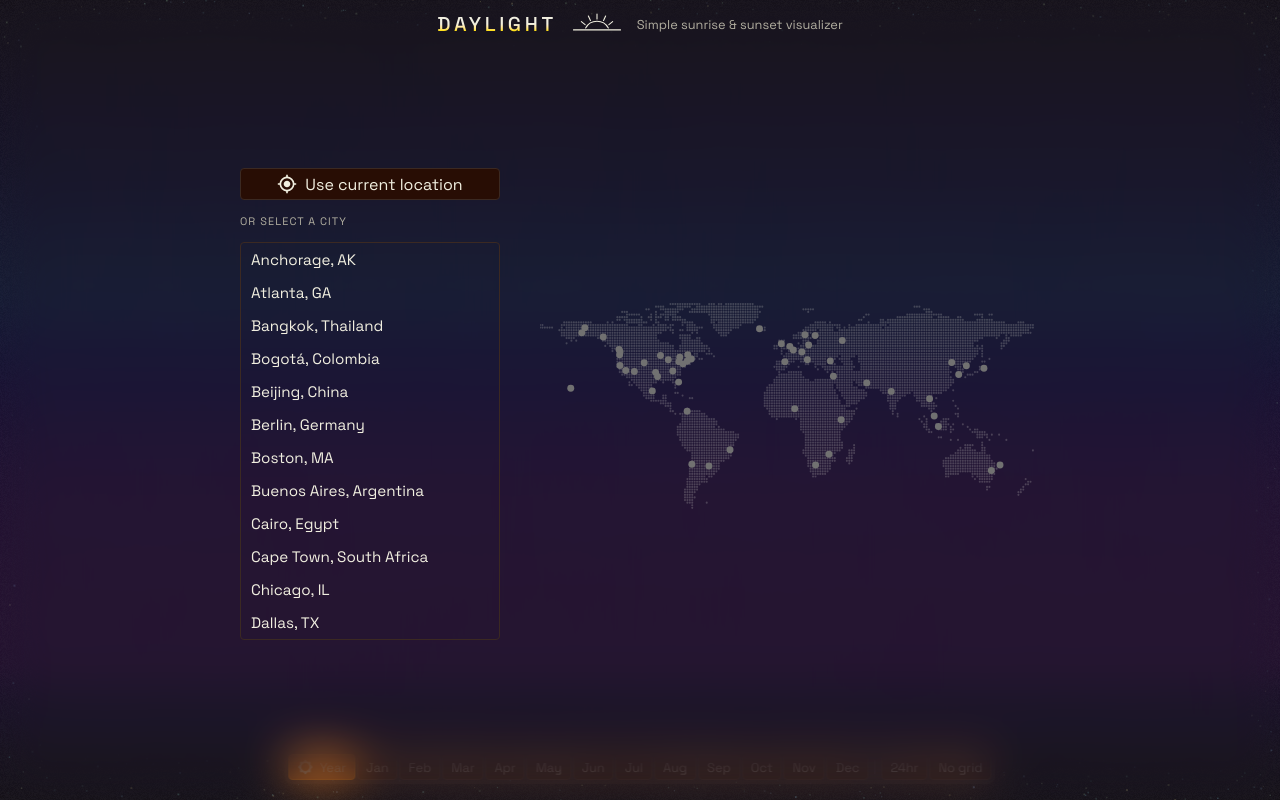
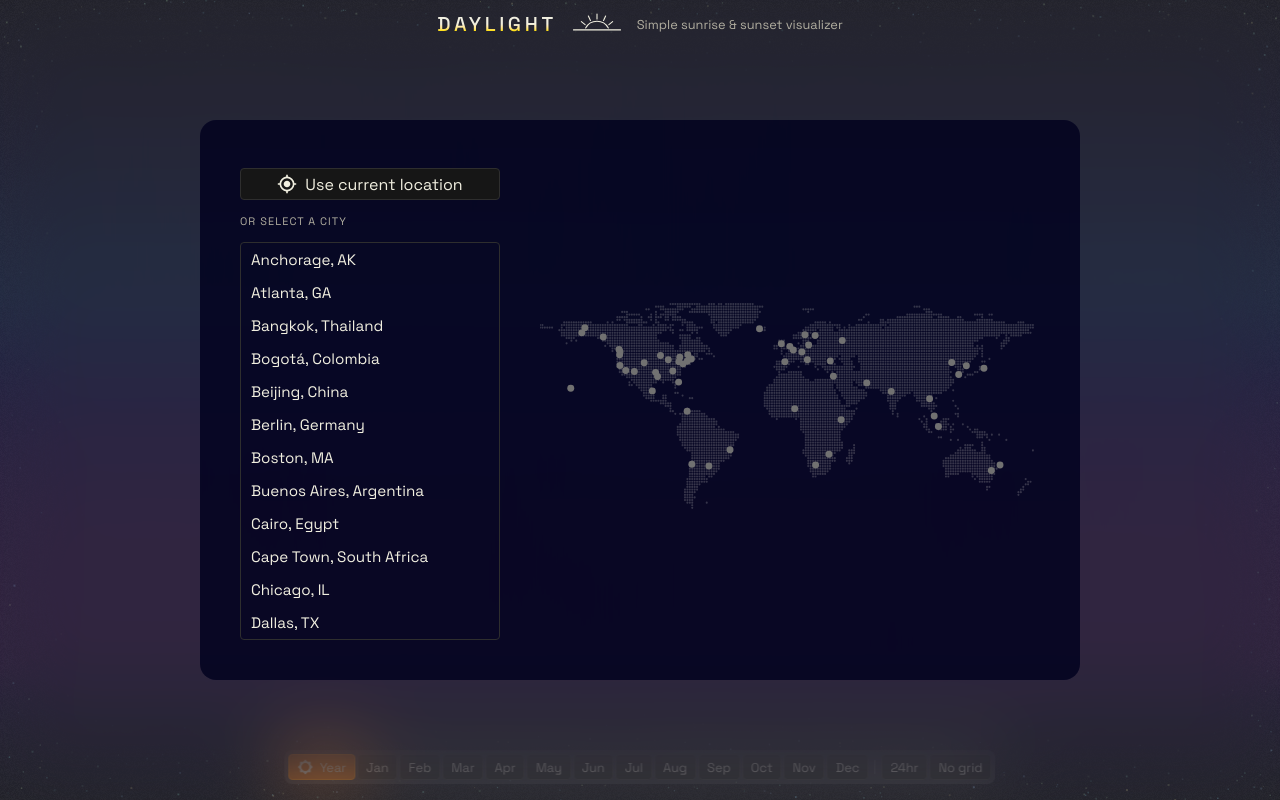
Before and after one commit to natebridi/sunrise, a React (Vite) app: page / in a window 1280 px wide. Built offline with nearby package versions, Linux system fonts and the light colour scheme.

Commit message:
more style refinement

```diff
--- a/src/app.css
+++ b/src/app.css
@@ -4,16 +4,16 @@
 
 :root {
   --font: 'Space Grotesk', sans-serif;
-  --band: #7bbbd4;
 
-  --primary: oklch(0.7 0.15 40);
+  --primary: oklch(0.7 0.05 40);
   --accent: oklch(0.9 0.35 90);
   --neutral: oklch(0.95 0.02 100);
 
   --text-primary: oklch(from var(--neutral) l c h);
   --text-secondary: oklch(from var(--neutral) calc(l - 0.2) c h);
 
-  --surface: oklch(from var(--primary) l calc(c - 0.1) h / calc(alpha - 0.9));
+  --surface: oklch(from var(--primary) l calc(c - 0.1) h / calc(alpha - 0.8));
+  --surface-dark: oklch(0.07 0.25 200 / 0.8);
   --border-strong: oklch(from var(--primary) l calc(c - 0.12) h);
   --border-soft: oklch(from var(--border-strong) calc(l - 0.4) c h);
 
@@ -35,7 +35,8 @@
 body {
   margin: 0;
   padding: 0;
-  background: oklch(0.02 0.2 200);
+  /*background: oklch(0.02 0.2 200);*/
+  background: oklch(1 0 0);
   font-family: var(--font);
   color: var(--text-primary);
 }
@@ -73,9 +74,20 @@ body {
         border-color: var(--active-border);
     }
 
+    &.btn--outline {
+        background: transparent;
+        border-color: var(--text-primary);
+    }
+
     &:hover {
         background: var(--hover);
         border-color: var(--hover-border);
+    }
+
+    &:focus-visible {
+        outline: 2px solid oklch(1 0 0);
+        outline-offset: 2px;
+        z-index: 99;
     }
 
     &.btn--small {
@@ -85,10 +97,6 @@ body {
 
 .btn-icon {
     width: 1.25em;
-
-    path {
-        fill:
-    }
 }
 
 
--- a/src/components/LocationPicker.tsx
+++ b/src/components/LocationPicker.tsx
@@ -29,7 +29,7 @@ export default memo(function LocationPicker({ selected, onSelect, onDismiss }: P
     closingRef.current = true;
     setClosing(true);
     onSelect(loc);
-    setTimeout(onDismiss, 380);
+    setTimeout(onDismiss, 200);
   }
 
   function handleUseCurrentLocation() {
@@ -70,11 +70,6 @@ export default memo(function LocationPicker({ selected, onSelect, onDismiss }: P
       onClick={selected ? onDismiss : undefined}
     >
       <div className="picker-panel" onClick={(e) => e.stopPropagation()}>
-        {selected && (
-          <button className="picker-close" onClick={onDismiss} aria-label="Close">
-            ✕
-          </button>
-        )}
 
         <div className="picker-list-col">
           <div className="picker-geo">
@@ -114,6 +109,12 @@ export default memo(function LocationPicker({ selected, onSelect, onDismiss }: P
         <div className="picker-map-col">
           <LocationMap selected={selected} onSelect={handleSelect} />
         </div>
+
+        {selected && (
+          <button className="btn btn--outline picker-close" onClick={onDismiss} aria-label="Close">
+            Return
+          </button>
+        )}
       </div>
     </div>
   );
--- a/src/components/styles/LocationPicker.css
+++ b/src/components/styles/LocationPicker.css
@@ -1,21 +1,25 @@
 /* ── Full-screen location picker ─────────────────────────────────────────── */
 .picker-overlay {
+    --ani-duration: 0.3s;
+
     position: fixed;
     inset: 0;
     z-index: 100;
     background: var(--surface);
-  backdrop-filter: blur(24px);
+    backdrop-filter: blur(40px);
     display: flex;
     align-items: center;
     justify-content: center;
-  transition: opacity 0.3s ease, transform 0.35s cubic-bezier(0.4, 0, 0.2, 1);
-  transform-origin: top left;
+    transition: opacity var(--ani-duration) ease;
 }
 
 .picker-overlay--out {
     opacity: 0;
-  transform: scale(0.06);
     pointer-events: none;
+
+    .picker-panel {
+        transform: scale(0.90);
+    }
 }
 
 .picker-panel {
@@ -25,23 +29,9 @@
   width: min(880px, 90vw);
   height: min(560px, 82vh);
   padding: 48px 40px 40px;
-}
-
-.picker-close {
-  position: absolute;
-  top: 16px;
-  right: 16px;
-  background: none;
-  border: none;
-  color: rgba(255, 255, 255, 0.35);
-  font-size: 1rem;
-  cursor: pointer;
-  padding: 4px 8px;
-  transition: color 0.1s;
-}
-
-.picker-close:hover {
-  color: rgba(255, 255, 255, 0.8);
+  background-color: var(--surface-dark);
+  border-radius: 1rem;
+  transition: transform var(--ani-duration) cubic-bezier(0.4, 0, 0.2, 1);
 }
 
 .picker-list-col {
```
Also changed, not shown: src/components/LocationMap.tsx (+8 -14 lines). Lines whose indentation alone changed are shown as unchanged.
